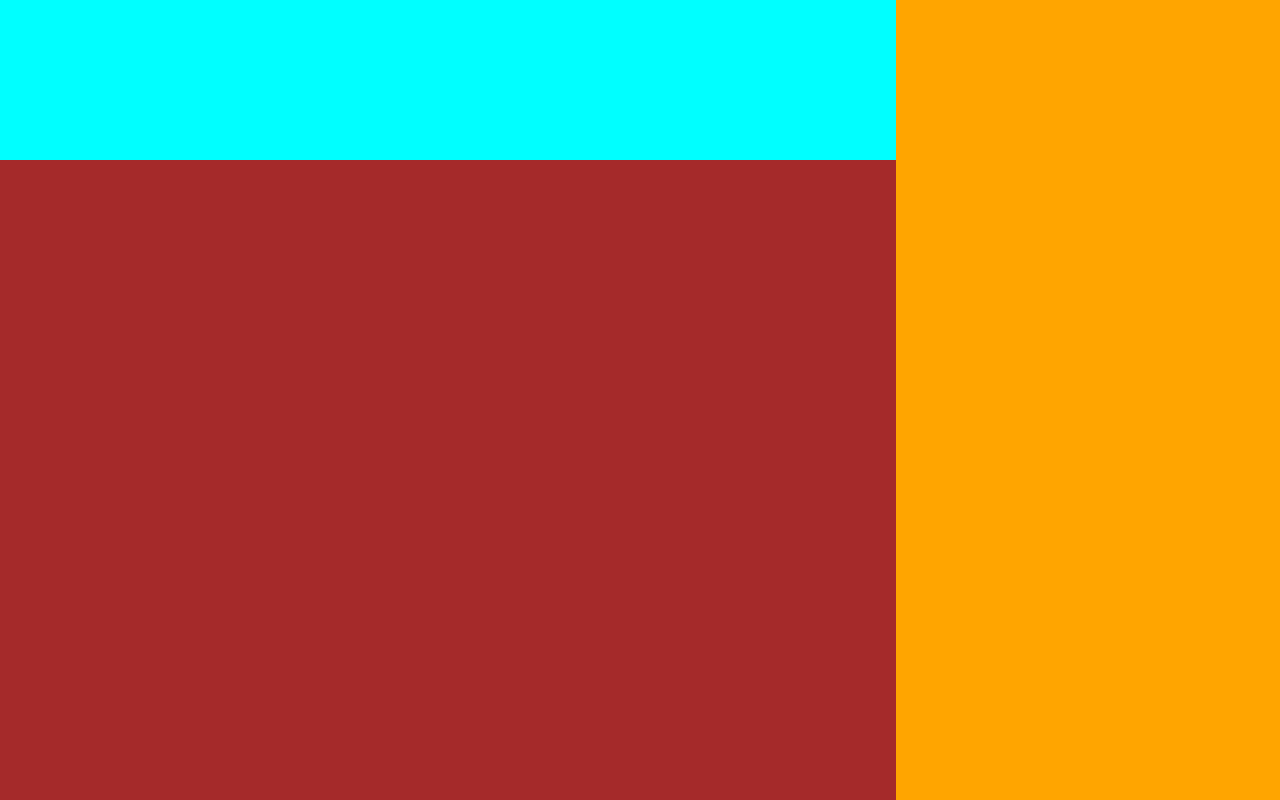
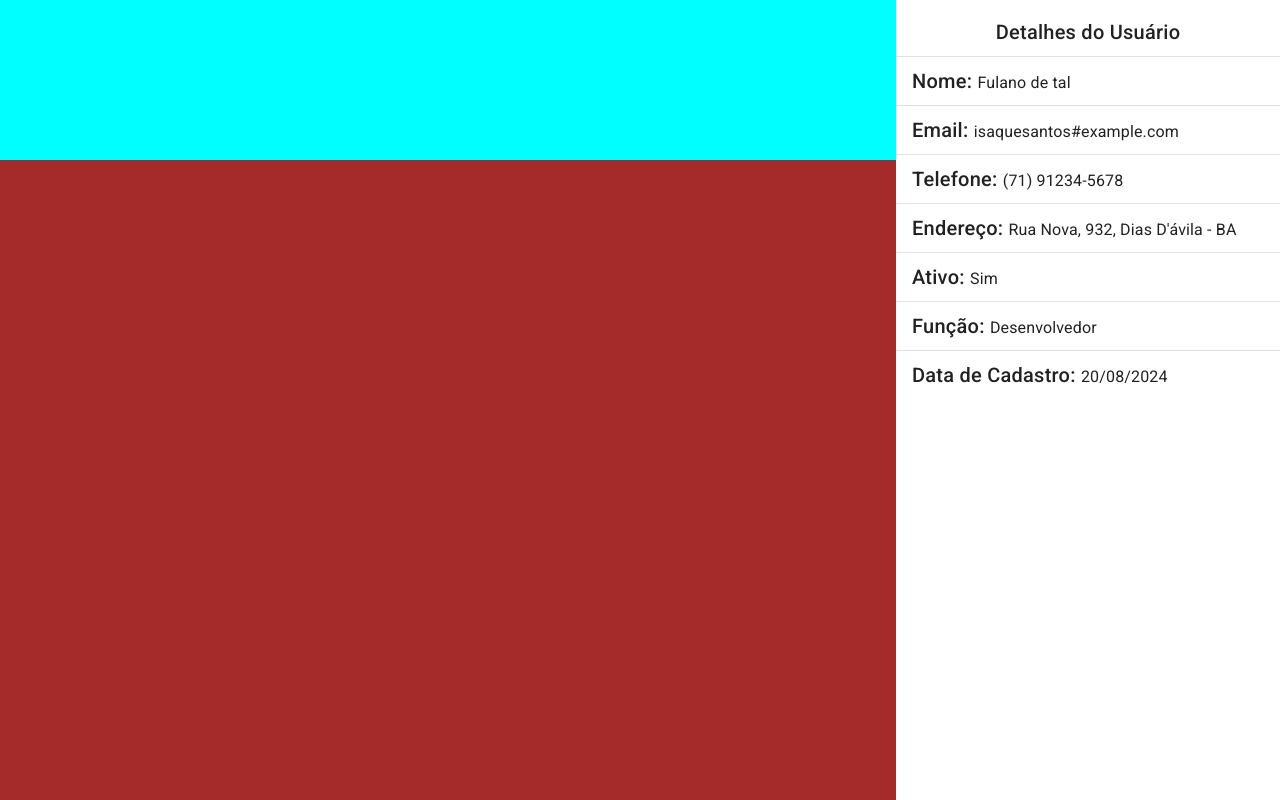
Before and after one commit to Isaquesantos7/list-users, an Angular app: page / in a window 1280 px wide. Built offline with nearby package versions, Linux system fonts and the light colour scheme.

Commit message:
feat: user-details base template

```diff
--- a/src/app/app.component.html
+++ b/src/app/app.component.html
@@ -8,6 +8,6 @@
         </div>
     </div>
     <div class="right-div">
-        <!--Conteúdo da div direita-->
+        <app-user-details></app-user-details>
     </div>
 </div>
--- a/src/app/app.component.scss
+++ b/src/app/app.component.scss
@@ -22,6 +22,5 @@
     .right-div {
         width: 30%;
         max-height: 100vh;
-        background-color: orange;
     }
 }
--- /dev/null
+++ b/src/app/components/user-details/user-details.component.html
@@ -0,0 +1,35 @@
+<div class="user-details">
+    <mat-list>
+        <mat-list-item class="u-text-align-center">
+            <span class="mat-h2">Detalhes do Usuário</span>
+        </mat-list-item>
+        <mat-divider></mat-divider>
+        <mat-list-item>
+            <span class="mat-h2">Nome: </span> <span class="mat-h3">Fulano de tal</span>
+        </mat-list-item>
+        <mat-divider></mat-divider>
+        <mat-list-item>
+            <span class="mat-h2">Email: </span> <span class="mat-h3">isaquesantos#example.com</span>
+        </mat-list-item>
+        <mat-divider></mat-divider>
+        <mat-list-item>
+            <span class="mat-h2">Telefone: </span> <span class="mat-h3">(71) 91234-5678</span>
+        </mat-list-item>
+        <mat-divider></mat-divider>
+        <mat-list-item>
+            <span class="mat-h2">Endereço: </span> <span class="mat-h3">Rua Nova, 932, Dias D'ávila - BA</span>
+        </mat-list-item>
+        <mat-divider></mat-divider>
+        <mat-list-item>
+            <span class="mat-h2">Ativo: </span> <span class="mat-h3">Sim</span>
+        </mat-list-item>
+        <mat-divider></mat-divider>
+        <mat-list-item>
+            <span class="mat-h2">Função: </span> <span class="mat-h3">Desenvolvedor</span>
+        </mat-list-item>
+        <mat-divider></mat-divider>
+        <mat-list-item>
+            <span class="mat-h2">Data de Cadastro: </span> <span class="mat-h3">20/08/2024</span>
+        </mat-list-item>
+    </mat-list>
+</div>
--- /dev/null
+++ b/src/app/components/user-details/user-details.component.scss
@@ -0,0 +1,4 @@
+.user-details {
+    width: 100%;
+    height: 100%;
+}
--- a/src/styles.scss
+++ b/src/styles.scss
@@ -1,4 +1,6 @@
 /* You can add global styles to this file, and also import other style files */
+
+@import "./styles/utils/text-align-center";
 
 * {
     margin: 0;
--- /dev/null
+++ b/src/styles/utils/_text-align-center.scss
@@ -0,0 +1,3 @@
+.u-text-align-center {
+    text-align: center;
+}
```
Also changed, not shown: src/app/angular-material/angular-material.module.ts (+11 -2 lines), src/app/components/components.module.ts (+10 -5 lines), src/app/components/user-details/user-details.component.ts (added, +10 -0 lines), 1 other file (tests, documents, lock files or other folders).
